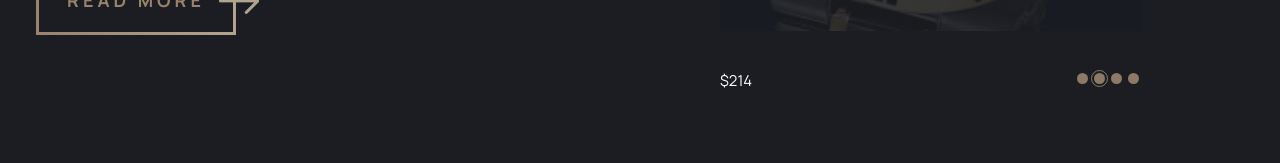
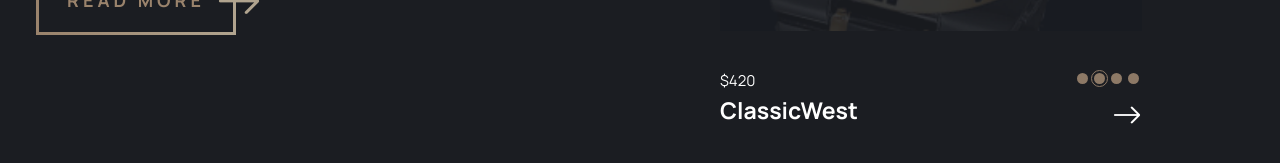
Before and after one commit to MiloBN1/watches-shop, a Vue app in the folder watches-shop/: page /home in a window 1280 px wide. Shown: the part 695-858 px from the top of the page. Built offline with nearby package versions, Linux system fonts and the light colour scheme.

Commit message:
design fix main content

```diff
--- a/watches-shop/src/components/ui/AppSlider.vue
+++ b/watches-shop/src/components/ui/AppSlider.vue
@@ -13,6 +13,7 @@ import watches from '@/shared/json/watches.json';
   function setActiveId(id:number){
     activeId.value = id;
   }
+
 </script>
 //
 <template>
@@ -26,7 +27,7 @@ import watches from '@/shared/json/watches.json';
     </v-carousel>
     <template class="flex justify-between">
       <div class="text-white">
-        $214
+        {{watches[activeId].price}}
       </div>
       <div class="flex">
         <div class="indicator-wrapper"
@@ -38,6 +39,13 @@ import watches from '@/shared/json/watches.json';
       </div>
 
     </template>
+    <div class="flex justify-between">
+      <h2 class="text-white font-bold" style="font-size: 23px">{{watches[activeId].name}}</h2>
+      <button class="bg-transparent text-white"
+              style="font-size: 30px">
+        <i class="bi bi-arrow-right"></i>
+      </button>
+    </div>
   </div>
 
 </template>
--- a/watches-shop/src/shared/json/watches.json
+++ b/watches-shop/src/shared/json/watches.json
@@ -2,21 +2,25 @@
   {
     "product": "Calibre9001.png",
     "background": "Calibre9001Back.png",
-    "name": "Calibre9001"
+    "name": "Calibre9001",
+    "price": "$215"
   },
   {
     "product": "ClassicWest.png",
     "background": "ClassicWestBG.png",
-    "name": "ClassicWest"
+    "name": "ClassicWest",
+    "price": "$420"
   },
   {
     "product": "NewModel2345.png",
     "background": "NewModelBG.png",
-    "name": "NewModel2345"
+    "name": "NewModel2345",
+    "price": "$373"
   },
   {
     "product": "SuperUser2001.png",
     "background": "SuperUserBack.png",
-    "name": "SuperUser2001"
+    "name": "SuperUser2001",
+    "price": "$313"
   }
 ]
```
